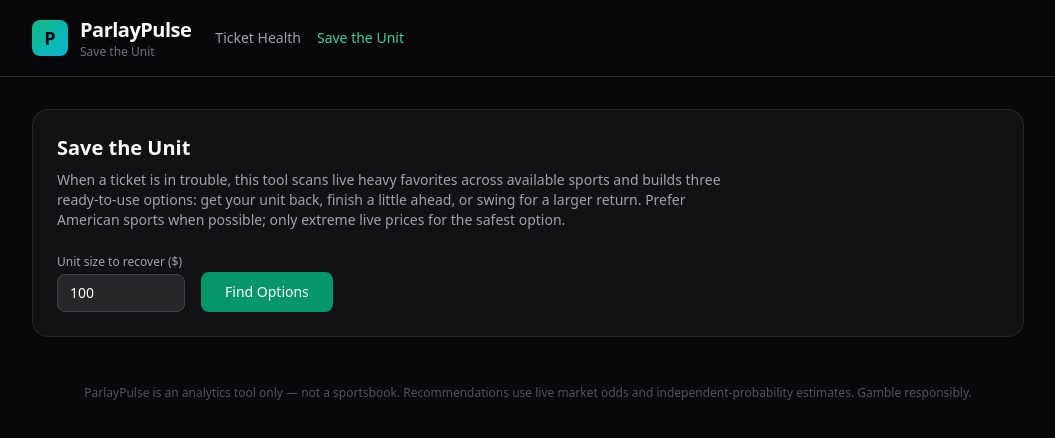
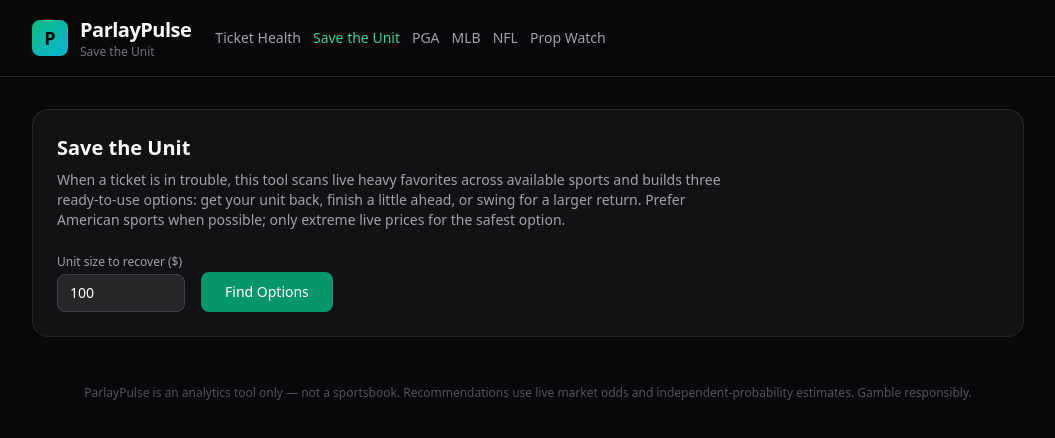
Before and after one commit to peterlougal/parlaypulse, a Next.js app: page /save-the-unit in a window 1280 px wide. Shown: the top 438 px of the page, without its empty margins (112-1167 px from the left). Built offline with nearby package versions, Linux system fonts and the light colour scheme.

Commit message:
Update page.tsx

```diff
--- a/src/app/save-the-unit/page.tsx
+++ b/src/app/save-the-unit/page.tsx
@@ -254,13 +254,13 @@
                 <p className="text-xs text-zinc-500">Save the Unit</p>
               </div>
             </Link>
-            <nav className="hidden sm:flex gap-4 text-sm">
-              <Link href="/" className="text-zinc-400 hover:text-white transition">
-                Ticket Health
-              </Link>
-              <Link href="/save-the-unit" className="text-emerald-400 font-medium">
-                Save the Unit
-              </Link>
+            <nav className="hidden md:flex gap-3 text-sm flex-wrap">
+              <Link href="/" className="text-zinc-400 hover:text-white">Ticket Health</Link>
+              <Link href="/save-the-unit" className="text-emerald-400 font-medium">Save the Unit</Link>
+              <Link href="/pga-groupings" className="text-zinc-400 hover:text-white">PGA</Link>
+              <Link href="/mlb-tracker" className="text-zinc-400 hover:text-white">MLB</Link>
+              <Link href="/nfl-tracker" className="text-zinc-400 hover:text-white">NFL</Link>
+              <Link href="/prop-watch" className="text-zinc-400 hover:text-white">Prop Watch</Link>
             </nav>
           </div>
           <div className="text-right text-xs text-zinc-500">
```
